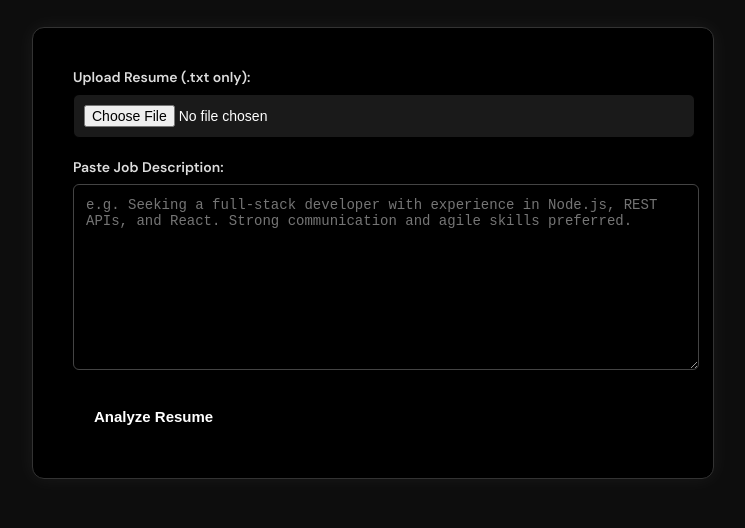
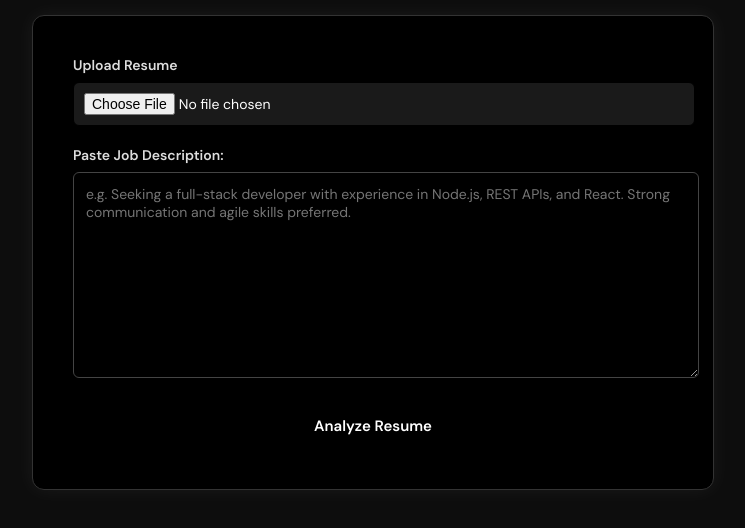
Before and after one commit to jeshwanthanthony/resume-boost-ai, a website: page public/index.html in a window 1280 px wide. Shown: the part 194-722 px from the top of the page, without its empty margins (267-1012 px from the left). Drawn offline with Linux system fonts and the light colour scheme.

Commit message:
Update form styles, center button, allow PDF, rename label

```diff
--- a/public/index.html
+++ b/public/index.html
@@ -42,6 +42,7 @@
       font-weight: 600;
       font-size: 14px;
       color: #ddd;
+      font-family: 'DM Sans', sans-serif;
     }
 
     input[type="file"] {
@@ -53,6 +54,7 @@
       font-size: 14px;
       margin-bottom: 20px;
       width: 100%;
+      font-family: 'DM Sans', sans-serif;
     }
 
     textarea {
@@ -65,6 +67,12 @@
       color: white;
       font-size: 14px;
       resize: vertical;
+      font-family: 'DM Sans', sans-serif;
+    }
+
+    .btn-wrapper {
+      display: flex;
+      justify-content: center;
     }
 
     button {
@@ -77,6 +85,7 @@
       font-weight: 600;
       cursor: pointer;
       transition: background-color 0.3s ease, color 0.3s ease;
+      font-family: 'DM Sans', sans-serif;
     }
 
     button:hover {
@@ -88,7 +97,7 @@
 <body>
   <h1>ResumeBoost AI</h1>
   <form action="/analyze" method="POST" enctype="multipart/form-data">
-    <label for="resume">Upload Resume (.txt only):</label>
+    <label for="resume">Upload Resume</label>
     <input type="file" name="resume" id="resume" accept=".txt,.pdf" required />
 
     <label for="jobdesc">Paste Job Description:</label>
@@ -100,8 +109,9 @@
       placeholder="e.g. Seeking a full-stack developer with experience in Node.js, REST APIs, and React. Strong communication and agile skills preferred."
     ></textarea>
 
-
+    <div class="btn-wrapper">
       <button type="submit">Analyze Resume</button>
+    </div>
   </form>
 </body>
 </html>
```
Lines whose indentation alone changed are shown as unchanged.
